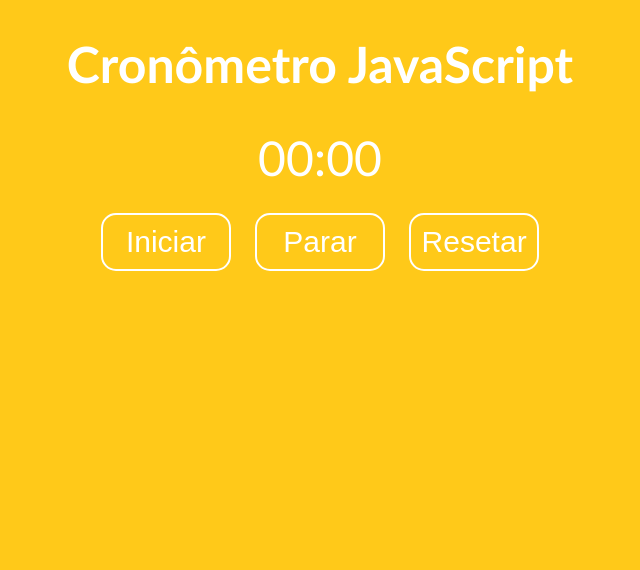
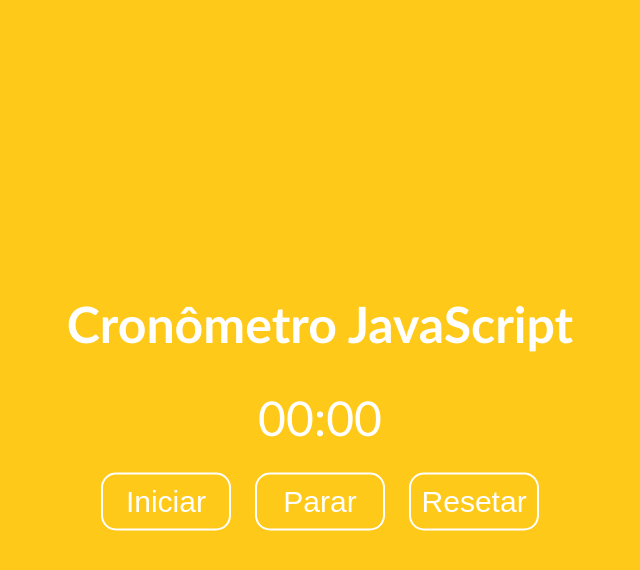
Before and after one commit to DevMarcosEd/CronometroJs, a plain HTML site: page index.html in a window 1280 px wide. Shown: the whole page, without its empty margins (320-960 px from the left). Drawn offline with Linux system fonts and the light colour scheme.

Commit message:
alteração no banner e centralização do elemento .caixa no css

```diff
--- a/css/style.css
+++ b/css/style.css
@@ -7,9 +7,12 @@
 }
 
 .caixa {
+  position: absolute;
+  top: 50%;
+  left: 50%;
+  transform: translate(-50%, -50%);
   text-align: center;
   width: 100%;
-  margin: 30px auto;
 }
 
 h1 {
```
Also changed, not shown: banner/CronometroJs.png.
